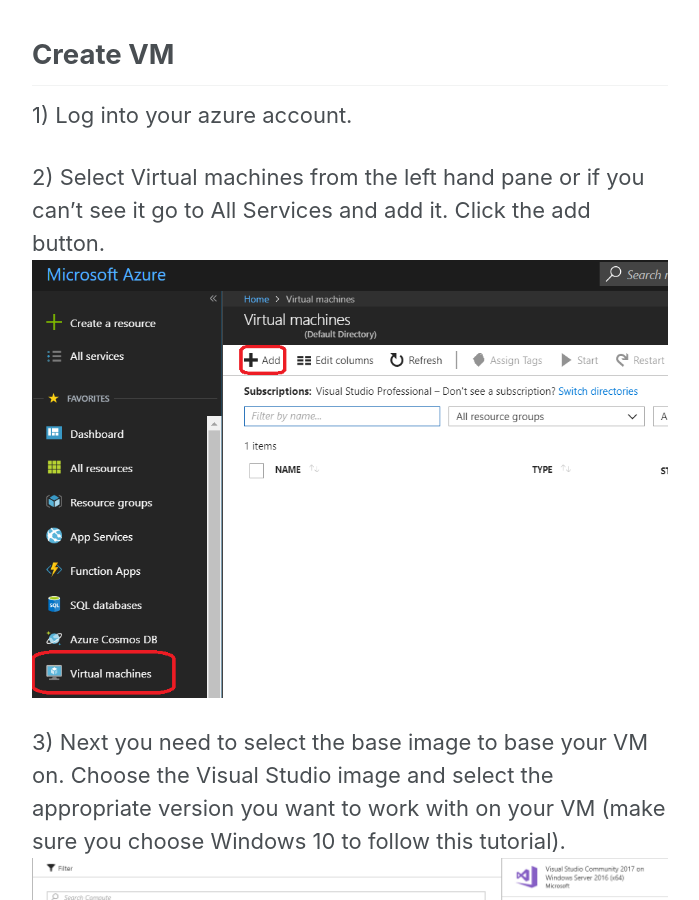
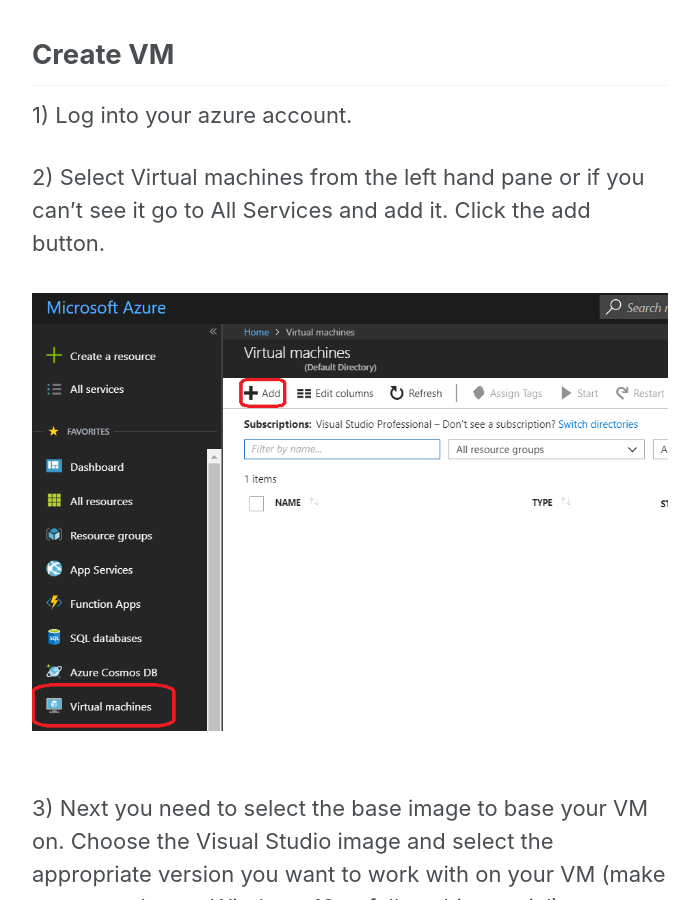
Before and after one commit to BenchProjects/PWS-Blog, a Jekyll site: the page built from _posts/2018-16-05-CreateHWDockerApp.md, in a window 1280 px wide and 900 px high, scrolled down 749 px. Shown: the whole window, without its empty margins (290-989 px from the left). Built offline with Jekyll 4.4.1, drawn with Linux system fonts in a browser that asks for light colours; nearby versions of some CDN libraries.

Commit message:
Formatting 4

```diff
--- a/_posts/2018-16-05-CreateHWDockerApp.md
+++ b/_posts/2018-16-05-CreateHWDockerApp.md
@@ -17,44 +17,43 @@ Network access to use remote desktop.
 1)
 Log into your azure account.
 
-
 2)
-Select Virtual machines from the left hand pane or if you can't see it go to All Services and add it. Click the add button.<br/>
-![Step1]({{ site.baseurl }}/img/CreateAzureVM1.png)<br/>
+Select Virtual machines from the left hand pane or if you can't see it go to All Services and add it. Click the add button.<br/><br/>
+![Step1]({{ site.baseurl }}/img/CreateAzureVM1.png)<br/><br/>
 
 3)
-Next you need to select the base image to base your VM on. Choose the Visual Studio image and select the appropriate version you want to work with on your VM (make sure you choose Windows 10 to follow this tutorial).<br/>
-![Step2]({{ site.baseurl }}/img/CreateAzureVM2.png)<br/>
+Next you need to select the base image to base your VM on. Choose the Visual Studio image and select the appropriate version you want to work with on your VM (make sure you choose Windows 10 to follow this tutorial).<br/><br/>
+![Step2]({{ site.baseurl }}/img/CreateAzureVM2.png)<br/><br/>
 
 4)
-Now you need to enter some general details for your VM. Name your VM and select your disk type (HDD is cheaper) and enter a name and password that you will use to admin the VM and press Ok.<br/>
-![Step3]({{ site.baseurl }}/img/BasicSettings.png)<br/>
+Now you need to enter some general details for your VM. Name your VM and select your disk type (HDD is cheaper) and enter a name and password that you will use to admin the VM and press Ok.<br/><br/>
+![Step3]({{ site.baseurl }}/img/BasicSettings.png)<br/><br/>
 
 
 5)
-Choose the operating system spec, I usually make the decision based on price and RAM.<br/>
-![Step4]({{ site.baseurl }}/img/Size.png)<br/>
+Choose the operating system spec, I usually make the decision based on price and RAM.<br/><br/>
+![Step4]({{ site.baseurl }}/img/Size.png)<br/><br/>
 
 
 6)
-There are some advanced settings to fill out on the following screen. Usually I leave the default settings apart from perhaps the storage type. On the next screen understand and confirm your agreement to the licence and press create. In the background Azure is provisioning and setting up your new VM. This can take some time usually 5-10 mins after which you will get a notification to say it has completed.<br/>
-![Step5]({{ site.baseurl }}/img/VMAzureSettings.png)<br/>
+There are some advanced settings to fill out on the following screen. Usually I leave the default settings apart from perhaps the storage type. On the next screen understand and confirm your agreement to the licence and press create. In the background Azure is provisioning and setting up your new VM. This can take some time usually 5-10 mins after which you will get a notification to say it has completed.<br/><br/>
+![Step5]({{ site.baseurl }}/img/VMAzureSettings.png)<br/><br/>
 
 ## Access VM
 
 1)
-In your azure portal navigate to Virtual Machines in the left hand pane or go to all settings and select it. As you might expect this page lists all of your virtual machines. Click on the name of the one you have just created.<br/>
-![Step6]({{ site.baseurl }}/img/VirtualMachines.png)<br/>
+In your azure portal navigate to Virtual Machines in the left hand pane or go to all settings and select it. As you might expect this page lists all of your virtual machines. Click on the name of the one you have just created.<br/><br/>
+![Step6]({{ site.baseurl }}/img/VirtualMachines.png)<br/><br/>
 
 
 2)
 At the top you will see the connect icon which allows you to download an rdp file. Go ahead and click on it and download the file.<br/>
-![Step7]({{ site.baseurl }}/img/downloadRdpFile.png)<br/>
+![Step7]({{ site.baseurl }}/img/downloadRdpFile.png)<br/><br/>
 
 
 3)
-Once the file has downloaded open up the file add appropriate details such as proxy settings and press connect. Here you will need to input the admin user credentials. After which you should be logged into the system.<br/>
-![Step8]({{ site.baseurl }}/img/ConnectViaRdp.png)<br/>
+Once the file has downloaded open up the file add appropriate details such as proxy settings and press connect. Here you will need to input the admin user credentials. After which you should be logged into the system.<br/><br/>
+![Step8]({{ site.baseurl }}/img/ConnectViaRdp.png)<br/><br/>
 
-Note if you need to reset the admin creds you can do that in the virtual machine settings on the azure portal.<br/>
-![OptionalStep]({{ site.baseurl }}/img/resetAdminAccount.png)<br/>
+Note if you need to reset the admin creds you can do that in the virtual machine settings on the azure portal.<br/><br/>
+![OptionalStep]({{ site.baseurl }}/img/resetAdminAccount.png)<br/><br/>
```
